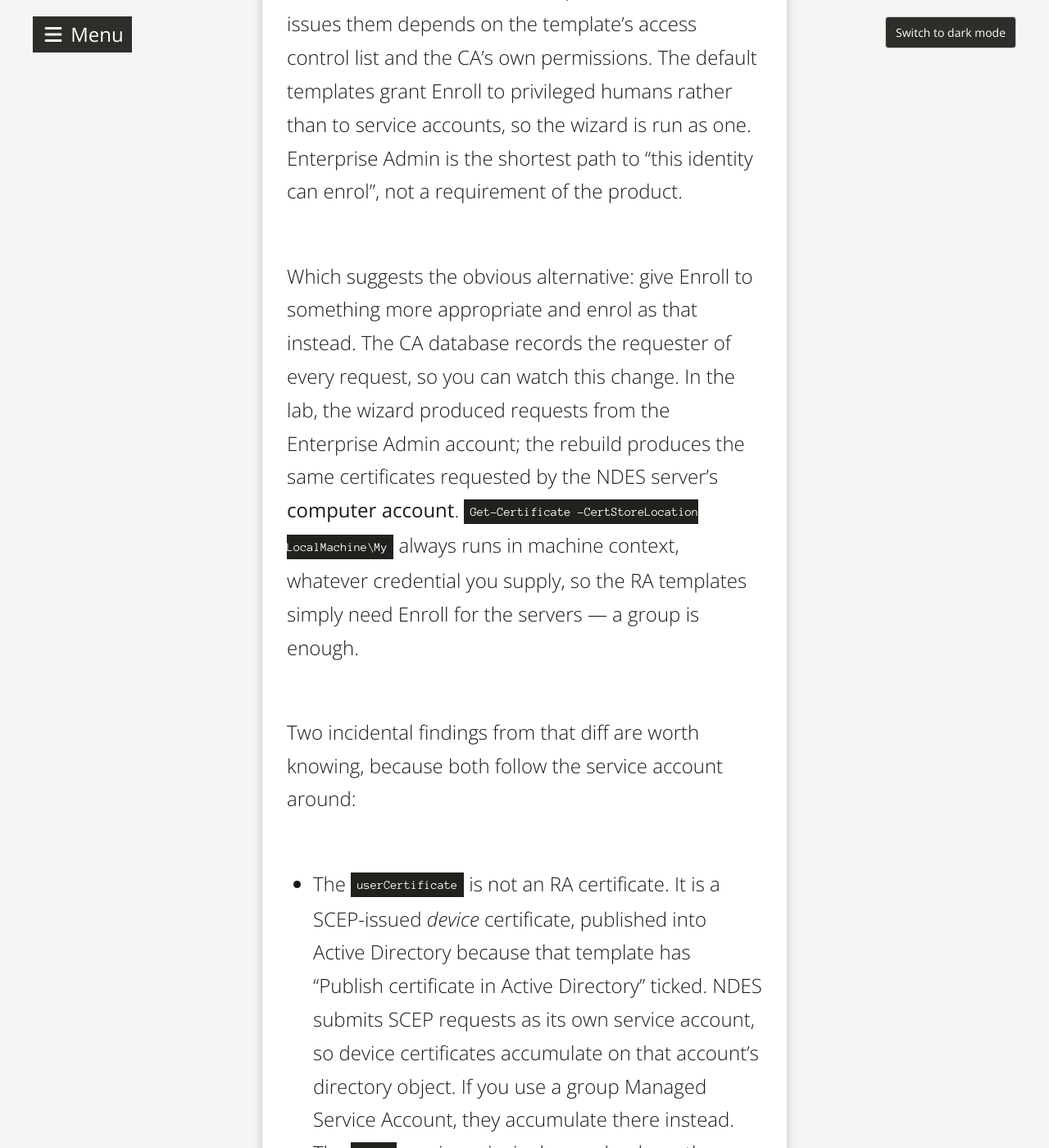
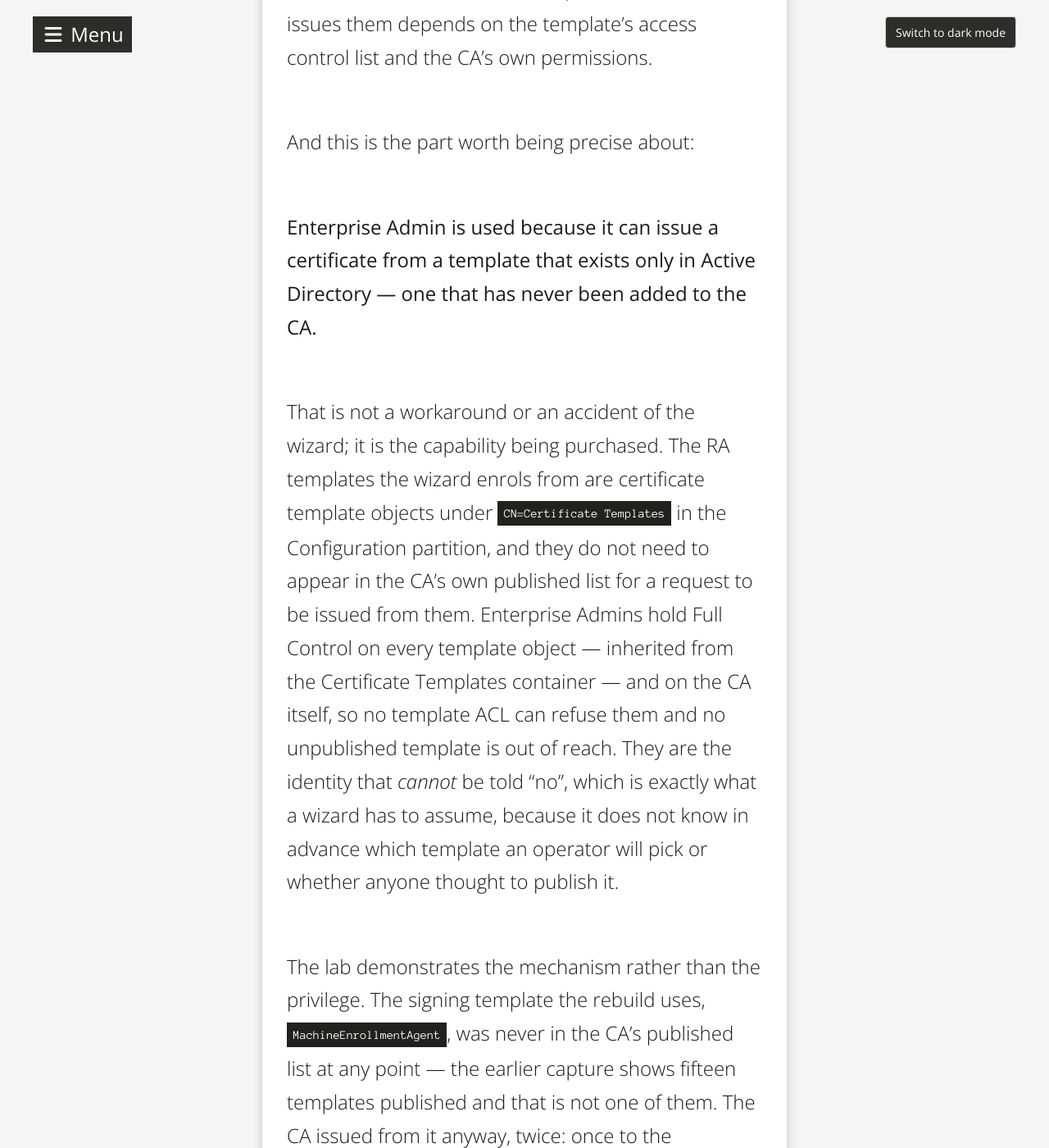
Before and after one commit to lukahn/lukahn.github.io, a Jekyll site: the page built from _posts/2026-11-26-rebuilding_ndes_without_enterprise_admin.md, in a window 1280 px wide and 1400 px high, scrolled down 5322 px. Shown: the whole window at 82% size. Built offline with Jekyll 4.4.1, drawn with Linux system fonts in a browser that asks for light colours; some of the changed text lies outside the part shown.

Commit message:
Expand the Enterprise Admin section
Makes the capability explicit rather than implied: Enterprise Admin is used
because it can issue a certificate from a template that exists only in Active
Directory, never added to the CA. It holds Full Control on every template object
and on the CA, so no ACL can refuse it and no unpublished template is out of
reach - the guarantee a wizard needs, since it cannot know which template an
operator will pick.

Also shows the mechanism rather than asserting it: the lab published fifteen
templates and MachineEnrollmentAgent was never one of them, and the CA issued from
it to both the Enterprise Admin account and the rebuild's computer account.

Co-authored-by: Copilot <223556219+Copilot@users.noreply.github.com>

```diff
--- a/_posts/2026-11-26-rebuilding_ndes_without_enterprise_admin.md
+++ b/_posts/2026-11-26-rebuilding_ndes_without_enterprise_admin.md
@@ -54,7 +54,17 @@ This is the part I most wanted to see, so I diffed the domain controller's two n
 
 No objects created. No objects deleted. No group membership changed. Every other difference between the two exports was `lastLogon` and `logonCount` noise from machines logging on.
 
-So the wizard did nothing *structural* to Active Directory. Enterprise Admin was never about a directory right. It was about **enrolment**: the wizard has to obtain the RA certificates, and whether the CA issues them depends on the template's access control list and the CA's own permissions. The default templates grant Enroll to privileged humans rather than to service accounts, so the wizard is run as one. Enterprise Admin is the shortest path to "this identity can enrol", not a requirement of the product.
+So the wizard did nothing *structural* to Active Directory. Enterprise Admin was never about a directory right. It was about **enrolment**: the wizard has to obtain the RA certificates, and whether the CA issues them depends on the template's access control list and the CA's own permissions.
+
+And this is the part worth being precise about:
+
+**Enterprise Admin is used because it can issue a certificate from a template that exists only in Active Directory — one that has never been added to the CA.**
+
+That is not a workaround or an accident of the wizard; it is the capability being purchased. The RA templates the wizard enrols from are certificate template objects under `CN=Certificate Templates` in the Configuration partition, and they do not need to appear in the CA's own published list for a request to be issued from them. Enterprise Admins hold Full Control on every template object — inherited from the Certificate Templates container — and on the CA itself, so no template ACL can refuse them and no unpublished template is out of reach. They are the identity that *cannot* be told "no", which is exactly what a wizard has to assume, because it does not know in advance which template an operator will pick or whether anyone thought to publish it.
+
+The lab demonstrates the mechanism rather than the privilege. The signing template the rebuild uses, `MachineEnrollmentAgent`, was never in the CA's published list at any point — the earlier capture shows fifteen templates published and that is not one of them. The CA issued from it anyway, twice: once to the Enterprise Admin account during the original wizard run, and once to the NDES server's computer account during the rebuild.
+
+So the requirement is narrower than the role. **Any identity granted Read + Enroll on those templates can do the same thing**, published or not — which is what makes the rebuild possible without an Enterprise Admin at all, and why the whole capability can be replaced by a group on a template ACL.
 
 Which suggests the obvious alternative: give Enroll to something more appropriate and enrol as that instead. The CA database records the requester of every request, so you can watch this change. In the lab, the wizard produced requests from the Enterprise Admin account; the rebuild produces the same certificates requested by the NDES server's **computer account**. `Get-Certificate -CertStoreLocation LocalMachine\My` always runs in machine context, whatever credential you supply, so the RA templates simply need Enroll for the servers — a group is enough.
 
```
